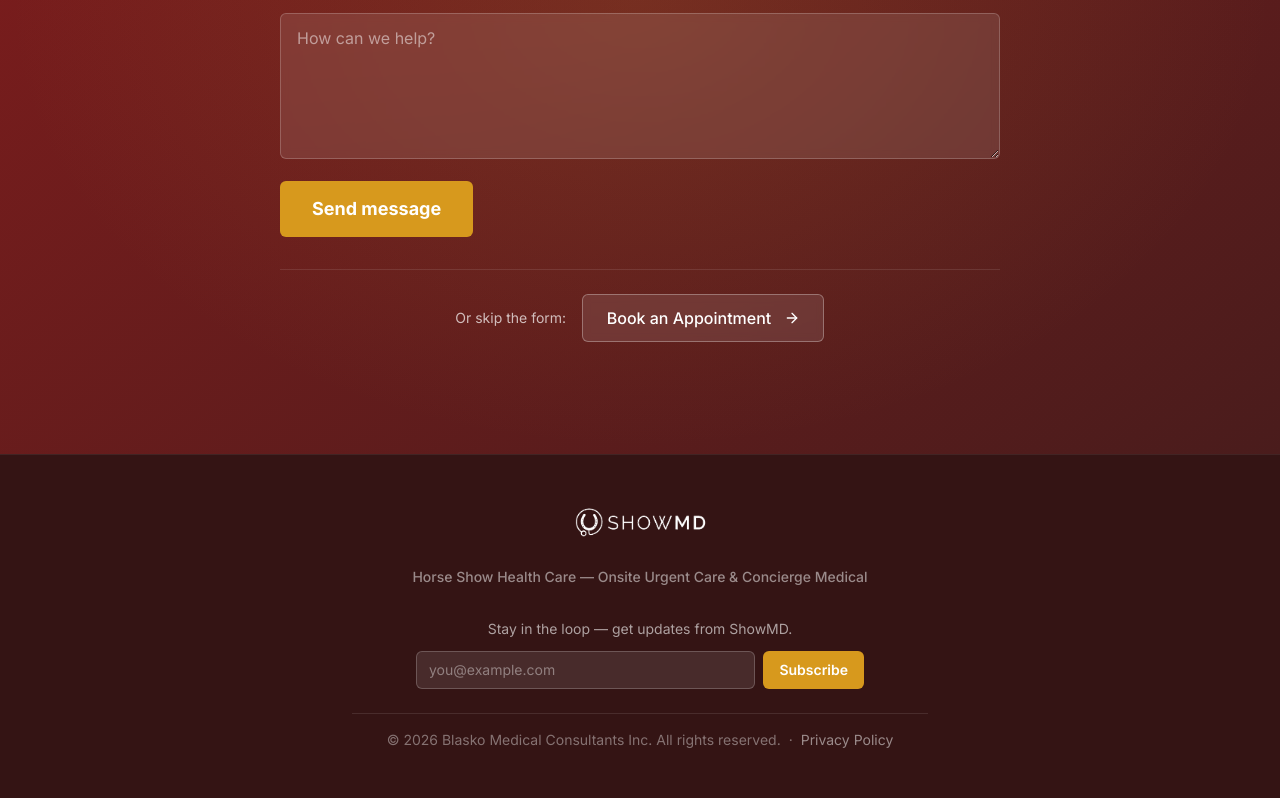
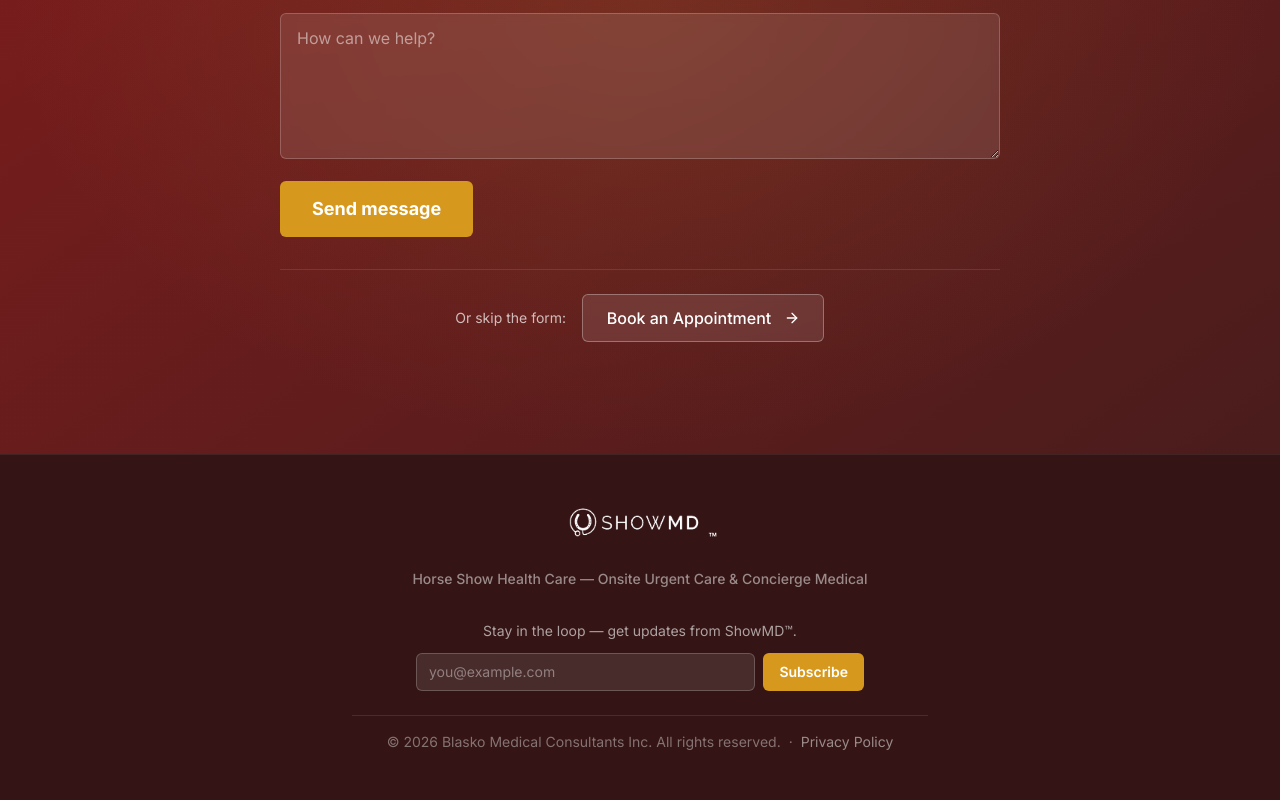
Before and after one commit to sgebalaJC/showmd.org, a Next.js app in the folder web/: page / in a window 1280 px wide. Shown: the part 11162-11962 px from the top of the page. Built offline with nearby package versions, Linux system fonts and the light colour scheme; no server answers.

Commit message:
fix: trademark

```diff
--- a/web/components/site/footer.tsx
+++ b/web/components/site/footer.tsx
@@ -7,6 +7,7 @@ export default function Footer() {
     <footer className="bg-[hsl(0,45%,14%)] py-12 border-t border-[hsl(0,30%,20%)]">
       <div className="container mx-auto px-4 md:px-6">
         <div className="flex flex-col items-center gap-6 text-center">
+          <div className="flex items-baseline gap-1">
             <Image
               src="/images/showmd-logo.png"
               alt="ShowMD"
@@ -14,11 +15,13 @@ export default function Footer() {
               height={46}
               className="h-10 w-auto object-contain brightness-0 invert"
             />
+            <span className="text-white text-sm font-medium leading-none">™</span>
+          </div>
           <p className="text-white/50 text-sm font-medium">
             Horse Show Health Care — Onsite Urgent Care &amp; Concierge Medical
           </p>
           <div className="w-full flex flex-col items-center gap-3 pt-2">
-            <p className="text-white/60 text-sm">Stay in the loop — get updates from ShowMD.</p>
+            <p className="text-white/60 text-sm">Stay in the loop — get updates from ShowMD&trade;.</p>
             <SubscriptionForm />
           </div>
           <div className="flex flex-col sm:flex-row items-center gap-2 text-white/40 text-sm pt-4 border-t border-white/10 w-full max-w-xl justify-center">
```
Lines whose indentation alone changed are shown as unchanged.
